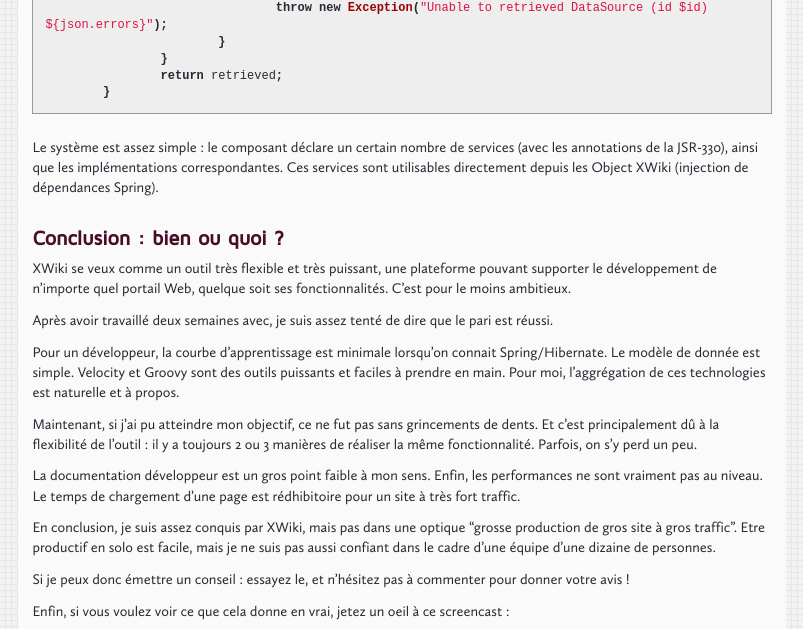
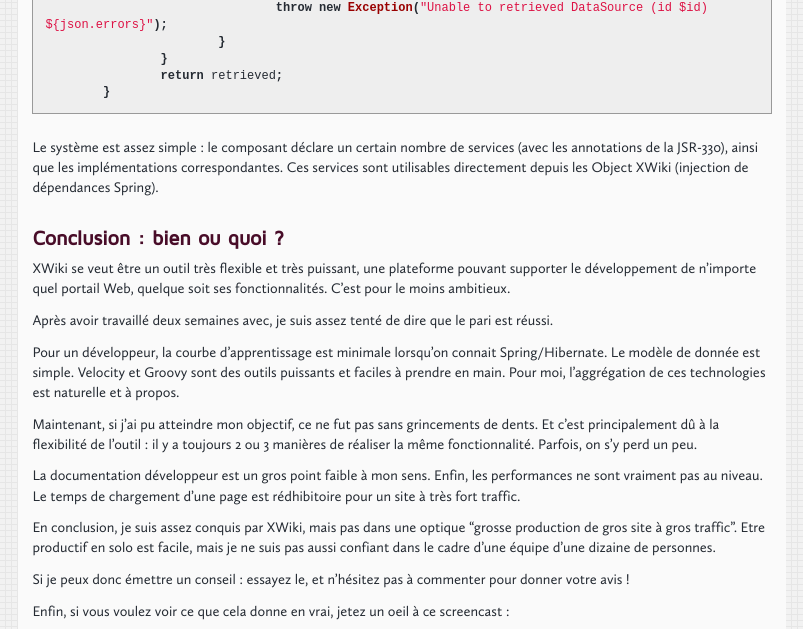
Before and after one commit to pullrequest/pullrequest.github.com, a Jekyll site: the page built from _posts/2011-12-14-xwiki-au-banc-de-test.markdown, in a window 1280 px wide and 900 px high, scrolled down 3147 px, cut to the strip 0-629 px from the top of the window. Shown: the whole strip, without its empty margins (132-935 px from the left). Built offline with Jekyll 4.4.1, drawn with Linux system fonts in a browser that asks for light colours; nearby versions of some CDN libraries; comment, search, counter and statistics services are not loaded.

Commit message:
fix typo "se veux comme" => "se veut être"

```diff
--- a/_posts/2011-12-14-xwiki-au-banc-de-test.markdown
+++ b/_posts/2011-12-14-xwiki-au-banc-de-test.markdown
@@ -185,7 +185,7 @@
 
 ## Conclusion : bien ou quoi ?
 
-XWiki se veux comme un outil très flexible et très puissant, une plateforme pouvant supporter le développement de n'importe quel portail Web, quelque soit ses fonctionnalités.
+XWiki se veut être un outil très flexible et très puissant, une plateforme pouvant supporter le développement de n'importe quel portail Web, quelque soit ses fonctionnalités.
 C'est pour le moins ambitieux.
 
 Après avoir travaillé deux semaines avec, je suis assez tenté de dire que le pari est réussi.
```
